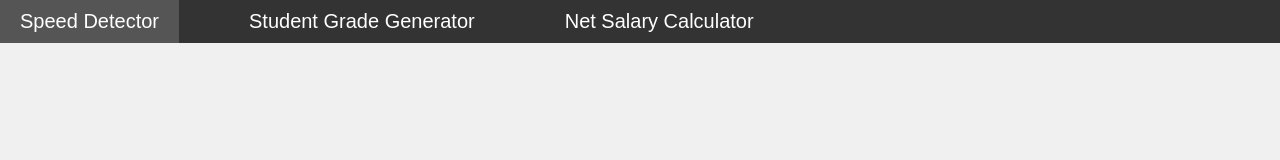
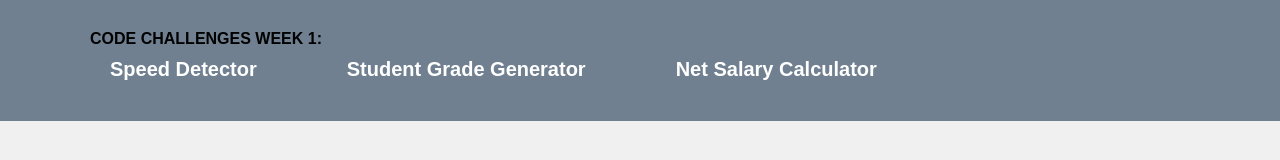
Before and after one commit to BlairMutisya/Code-challenge-Wk-1-Toy-Problems, a plain HTML site: page index.html in a window 1280 px wide. Drawn offline with Linux system fonts and the light colour scheme.

Commit message:
modified

```diff
--- a/Net_Salary_Calculator/styles.css
+++ b/Net_Salary_Calculator/styles.css
@@ -26,7 +26,7 @@ body {
   }
 
   input[type="number"] {
-    width: 100%;
+    width: 110%;
     padding: 10px;
     margin-bottom: 20px;
     border: 2px solid #ccc;
--- a/Student_Grade_Generator/styles.css
+++ b/Student_Grade_Generator/styles.css
@@ -1,6 +1,6 @@
 body {
     font-family: Arial, sans-serif;
-    background-color: hsl(0, 4%, 5%);
+    background-color: hsl(138, 32%, 69%);
     margin: 0;
     padding: 0;
   }
@@ -11,7 +11,7 @@ body {
   }
 
   h1 {
-    color: hsl(0, 13%, 92%);
+    color: hwb(0 3% 97%);
   }
 
   .input-container {
@@ -22,11 +22,11 @@ body {
     display: block;
     margin-bottom: 5px;
     font-weight: bold;
-    color: #666;
+    color: #080808;
   }
 
   input[type="number"] {
-    width: 200px;
+    width: 100px;
     padding: 10px;
     border: 2px solid #ccc;
     border-radius: 5px;
--- a/index.html
+++ b/index.html
@@ -8,7 +8,8 @@
 </head>
 <body>
     <nav>
-        <ul>
+        <li>CODE CHALLENGES WEEK 1:</a>
+            <ul>
             <li><a href="/projects/Code-challenge-Wk-1-Toy-Problems/Speed_Detector/index.html">Speed Detector</a></li>
             <li><a href="/projects/Code-challenge-Wk-1-Toy-Problems/Student_Grade_Generator/index.html">Student Grade Generator</a></li>
             <li><a href="/projects/Code-challenge-Wk-1-Toy-Problems/Net_Salary_Calculator/index.html"a>Net Salary Calculator</a></li>
--- a/styles.css
+++ b/styles.css
@@ -2,14 +2,17 @@ body {
     font-family: Arial, sans-serif;
     margin: 0;
     padding: 0;
-    background-color: #f0f0f0; /* Light gray background color */
+    background-color: #f0f0f0;
   }
 
   nav {
-    background-color: #333; /* Dark gray background color for the navigation bar */
     display: flex;
-    list-style-type:none ;
-    flex-direction: row;
+    justify-content: space-between;
+    align-items: center;
+    padding: 30px 90px;
+    background-color: slategrey;
+    border-bottom: 0px solid black;
+
   }
 
   ul {
@@ -26,16 +29,21 @@ body {
   }
 
   li {
-    display: inline;
+    display: block;
+    font-weight: bold;
+    align-content: center;
+
   }
 
   li a {
     display: block;
     padding: 10px 20px;
     text-decoration: none;
-    color: #fff; /* White text color */
-    transition: background-color 0.3s; /* Smooth transition for background color */
+    color: #fff;
+    transition: background-color 0.3s;
+    border-radius: 1px;
   }
   li a:hover {
-    background-color: #555; /* Darker shade of gray on hover */
+    background-color: hsl(123, 24%, 52%);
+    border-radius: 1px;
   }
```
